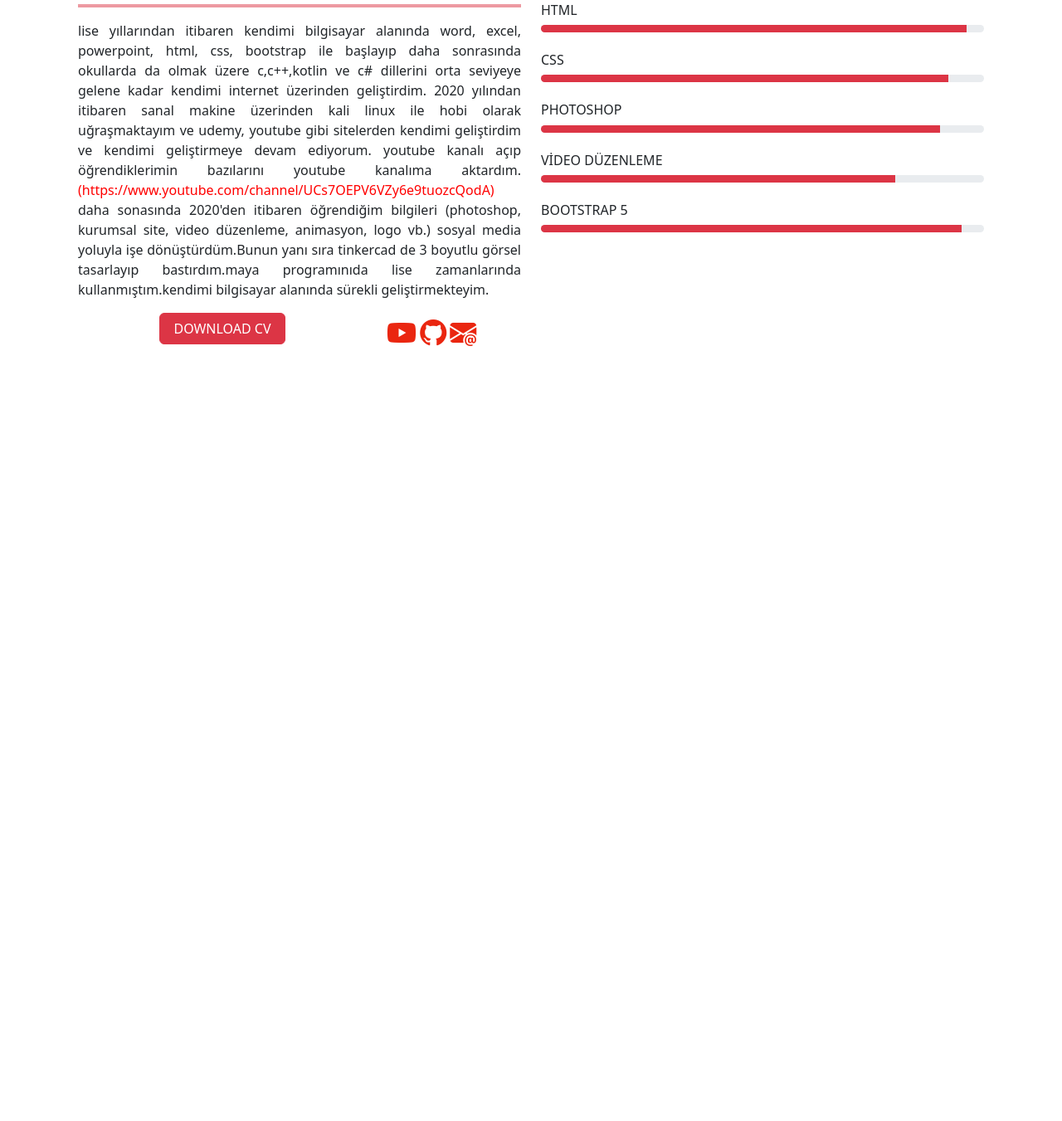
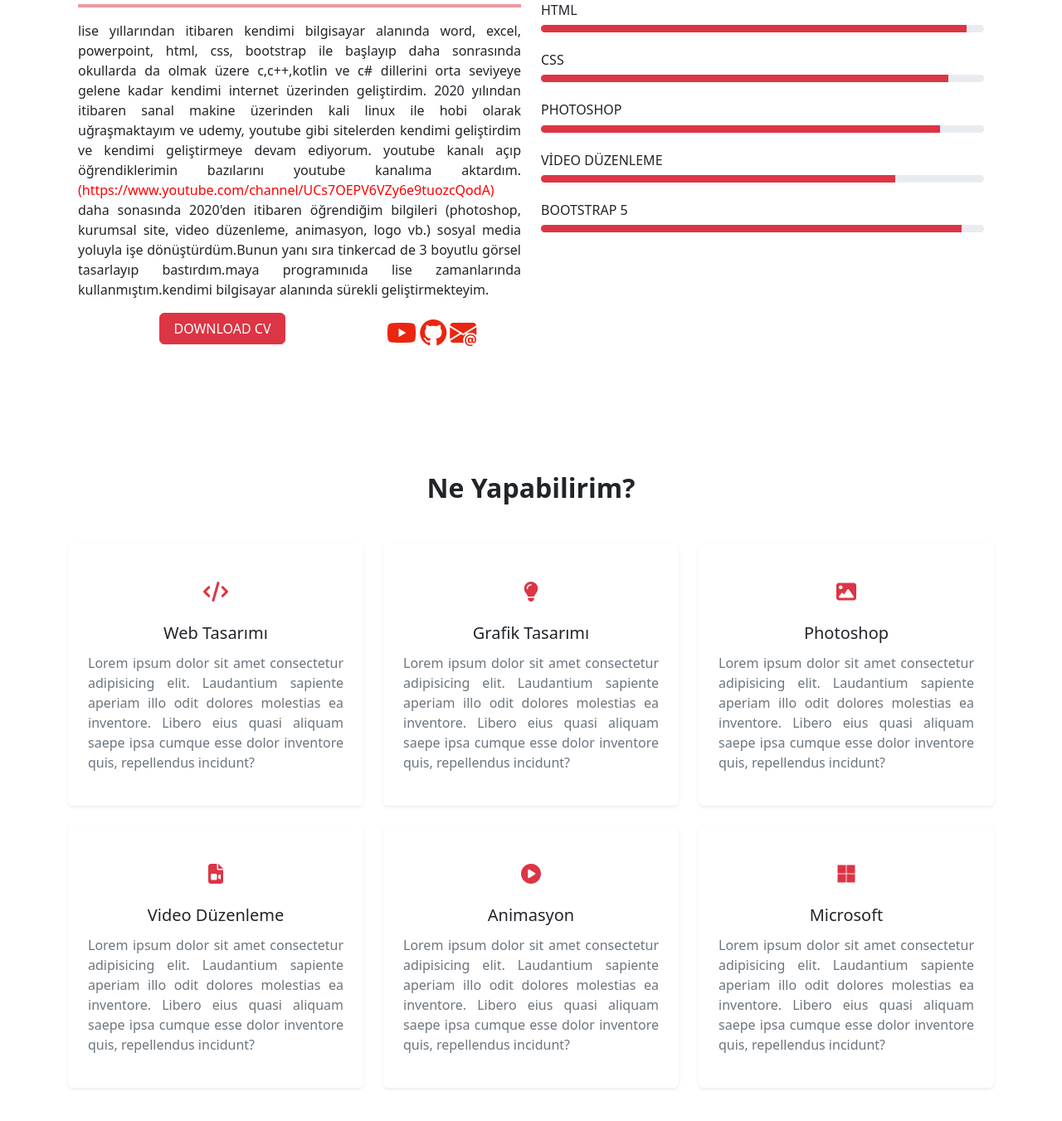
Before and after one commit to matli16/bootstrap5-site2, a plain HTML site: page index.html in a window 1280 px wide. Shown: the part 1133-2484 px from the top of the page at 83% size. Before the commit the page ends 1630 px from the top, so only its background shows below. Drawn offline with nearby package versions, Linux system fonts and the light colour scheme.

Commit message:
portfolio start

```diff
--- a/css/custom/extra.css
+++ b/css/custom/extra.css
@@ -5,23 +5,8 @@
 .p-link{
     text-decoration: none;
     color: red;
+    text-align: justify;
 }
-/* ziyaret edilmemiş link için eklenecek css kodları */
-a:link {
-    color: red;
+.alignment{
+    text-align: justify;
 }
-
-/* ziyaret edilmiş link için eklenecek css kodları */
-a:visited {
-    color: green;
-}
-
-/* link üzerine geldiğimiz anda eklenecek css kodları */
-a:hover {
-    color: hotpink;
-}
-
-/* linke tıkladığımız anda eklenecek css kodları */
-a:active {
-    color: blue;
-}
--- a/index.html
+++ b/index.html
@@ -53,7 +53,7 @@
               <p>Hello I'am </p>
               <h1 class="text-uppercase fw-bold text-danger fs-1">Web Designer</h1>
               <h2 class="fs-4">Muhammed Atlı</h2>
-              <p class="text-muted mt-4">Lorem ipsum dolor sit amet, consectetur adipisicing elit. Eius obcaecati, incidunt libero eligendi nisi, rem itaque perferendis ex illo odio autem saepe nemo quas qui laborum eveniet rerum aspernatur consequatur?</p>
+              <p class="p-link text-muted mt-4">İş yaşamında hızlı olmak konusunda son derece özverili ve hevesli olduğumu,pozisyonun gerektiği sorumluluğu merakla ve istekle üzerime almak istediğimi belirtmek isterim. İstekli,özverili ve dikkatli çalışmanın mutlaka başarı ile sonuçlanacağının bilincindeyim. Bu nedenle, size yeteneklerim ve çalışma disiplinim ile katkı sağlayabileceğim noktasında şüphem yok. Güler yüzlü,enerjik ve pozitif düşünme yapımla katkı sağlayacağımı düşünüyorum. Yakın zamanda sizden olumlu haberler almayı diliyorum saygılarımla.</p>
               <a href="#portfolio" class="btn btn-danger text-white ">Benim İşim</a>
             </div>
           </div>
@@ -135,8 +135,100 @@
       </section>
     <!--about end-->
     <!--services start-->
-
+      <section class="services py-5" id="services">
+        <div class="container-lg py-4">
+          <div class="row justify-content-center">
+            <div class="col-8">
+              <div class="secion-title text-center">
+                <h2 class="fw-bold mb-5">Ne Yapabilirim?</h2>
+              </div>
+            </div>
+          </div>
+          <div class="row text-center">
+            <div class="col-md-6 col-lg-4 mb-4">
+              <div class="services-item shadow-sm p-4 rounded bg-white">
+                <div class="icon fs-4 text-danger my-3">
+                  <i class="fas fa-code"></i>
+                </div>
+                  <h3 class="fs-5 py-1">
+                    Web Tasarımı
+                  </h3>
+                  <p class="text-muted alignment">
+                    Lorem ipsum dolor sit amet consectetur adipisicing elit. Laudantium sapiente aperiam illo odit dolores molestias ea inventore. Libero eius quasi aliquam saepe ipsa cumque esse dolor inventore quis, repellendus incidunt?
+                  </p>
+                </div>
+            </div>
+            <div class="col-md-6 col-lg-4 mb-4">
+              <div class="services-item shadow-sm p-4 rounded bg-white">
+                <div class="icon fs-4 text-danger my-3">
+                  <i class="fas fa-lightbulb"></i>
+                </div>
+                  <h3 class="fs-5 py-1">
+                    Grafik Tasarımı
+                  </h3>
+                  <p class="text-muted alignment">
+                    Lorem ipsum dolor sit amet consectetur adipisicing elit. Laudantium sapiente aperiam illo odit dolores molestias ea inventore. Libero eius quasi aliquam saepe ipsa cumque esse dolor inventore quis, repellendus incidunt?
+                  </p>
+                </div>
+            </div>
+            <div class="col-md-6 col-lg-4 mb-4">
+              <div class="services-item shadow-sm p-4 rounded bg-white">
+                <div class="icon fs-4 text-danger my-3">
+                  <i class="fas fa-image"></i>
+                </div>
+                  <h3 class="fs-5 py-1">
+                    Photoshop
+                  </h3>
+                  <p class="text-muted alignment">
+                    Lorem ipsum dolor sit amet consectetur adipisicing elit. Laudantium sapiente aperiam illo odit dolores molestias ea inventore. Libero eius quasi aliquam saepe ipsa cumque esse dolor inventore quis, repellendus incidunt?
+                  </p>
+                </div>
+            </div>
+            <div class="col-md-6 col-lg-4 mb-4">
+              <div class="services-item shadow-sm p-4 rounded bg-white">
+                <div class="icon fs-4 text-danger my-3">
+                  <i class="fas fa-file-video"></i>
+                </div>
+                  <h3 class="fs-5 py-1">
+                    Video Düzenleme
+                  </h3>
+                  <p class="text-muted alignment">
+                    Lorem ipsum dolor sit amet consectetur adipisicing elit. Laudantium sapiente aperiam illo odit dolores molestias ea inventore. Libero eius quasi aliquam saepe ipsa cumque esse dolor inventore quis, repellendus incidunt?
+                  </p>
+                </div>
+            </div>
+            <div class="col-md-6 col-lg-4 mb-4">
+              <div class="services-item shadow-sm p-4 rounded bg-white">
+                <div class="icon fs-4 text-danger my-3">
+                  <i class="fas fa-circle-play"></i>
+                </div>
+                  <h3 class="fs-5 py-1">
+                    Animasyon
+                  </h3>
+                  <p class="text-muted alignment">
+                    Lorem ipsum dolor sit amet consectetur adipisicing elit. Laudantium sapiente aperiam illo odit dolores molestias ea inventore. Libero eius quasi aliquam saepe ipsa cumque esse dolor inventore quis, repellendus incidunt?
+                  </p>
+                </div>
+            </div>
+            <div class="col-md-6 col-lg-4 mb-4">
+              <div class="services-item shadow-sm p-4 rounded bg-white">
+                <div class="icon fs-4 text-danger my-3">
+                  <i class=" fa-brands fa-microsoft"></i>
+                </div>
+                  <h3 class="fs-5 py-1">
+                    Microsoft
+                  </h3>
+                  <p class="text-muted alignment">
+                    Lorem ipsum dolor sit amet consectetur adipisicing elit. Laudantium sapiente aperiam illo odit dolores molestias ea inventore. Libero eius quasi aliquam saepe ipsa cumque esse dolor inventore quis, repellendus incidunt?
+                  </p>
+                </div>
+            </div>
+          </div>
+        </div>
+      </section>
     <!--services end-->
+    <!--portfolio start-->
+    <!--portfolio end-->
 </body>
 <script src="js/bootstrap/bootstrap.bundle.min.js"></script>
 <script src="js/custom/extra.js"></script>
```
